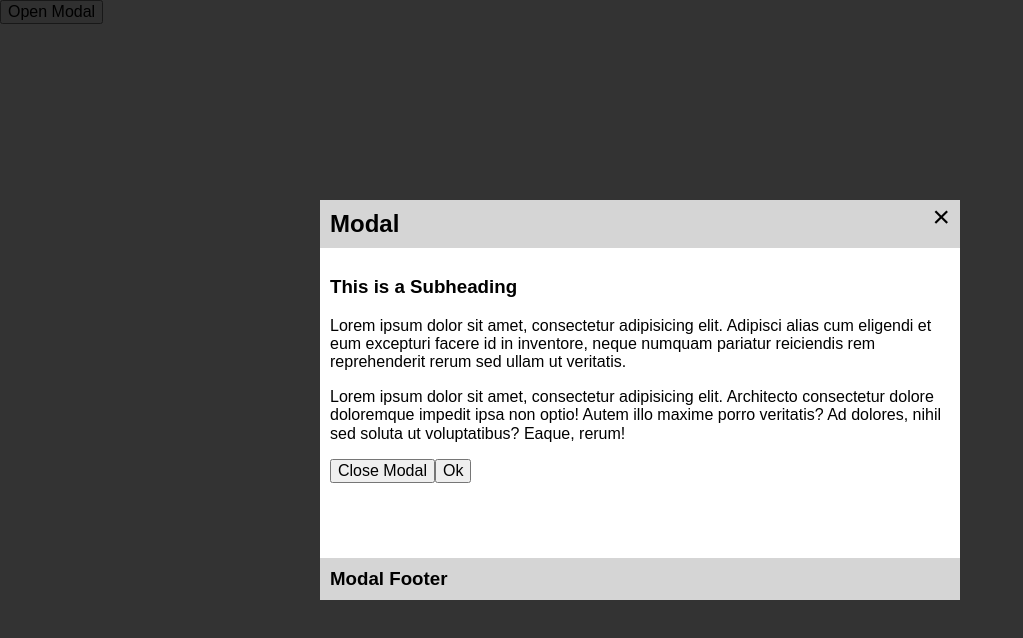
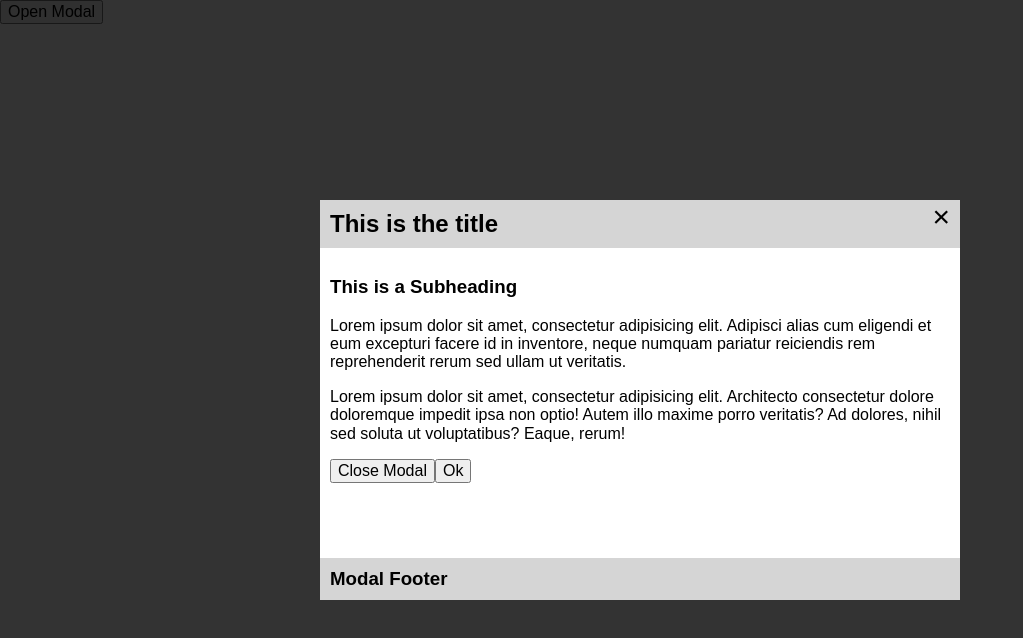
Before and after one commit to itsallrelative/angular-2-accessible-modal, an Angular app: page / in a window 1280 px wide. Both pictures are taken after a click on the button "Open Modal". Shown: the top 638 px of the page, without its empty margins (0-1023 px from the left). Built offline with nearby package versions, Linux system fonts and the light colour scheme.

Commit message:
Added modal title attribute to component, so the title can be declared on the element, without effecting template markup

```diff
--- a/src/app/app.component.html
+++ b/src/app/app.component.html
@@ -1,7 +1,7 @@
 <main>
   <button (click)="modal.openModal()">Open Modal</button>
 </main>
-<app-modal #modal>
+<app-modal #modal [modaltitle]="'This is the title'">
   <h3>This is a Subheading</h3>
   <p>Lorem ipsum dolor sit amet, consectetur adipisicing elit. Adipisci alias cum eligendi et eum excepturi facere id in inventore, neque numquam pariatur reiciendis rem reprehenderit rerum sed ullam ut veritatis.</p>
   <p>Lorem ipsum dolor sit amet, consectetur adipisicing elit. Architecto consectetur dolore doloremque impedit ipsa non optio! Autem illo maxime porro veritatis? Ad dolores, nihil sed soluta ut voluptatibus? Eaque, rerum!</p>
--- a/src/app/modal/modal.component.html
+++ b/src/app/modal/modal.component.html
@@ -1,7 +1,7 @@
 <aside class="modal-container" [attr.aria-hidden]="hideContainer">
   <section class="modal" role="dialog" aria-labelledby="modal-title" aria-describedby="" tabindex="0">
     <header class="modal-header">
-      <h2 id="modal-title" class="modal-title">Modal</h2>
+      <h2 id="modal-title" class="modal-title">{{modaltitle}}</h2>
       <button class="close-button" (click)="closeModal()">&times;</button>
     </header>
     <div class="modal-content">
--- a/src/app/modal/modal.component.ts
+++ b/src/app/modal/modal.component.ts
@@ -1,4 +1,4 @@
-import {Component, ElementRef} from '@angular/core';
+import {Component, ElementRef, Input} from '@angular/core';
 
 @Component({
   selector: 'app-modal',
@@ -7,6 +7,8 @@ import {Component, ElementRef} from '@angular/core';
   host: { '(document:keyup)': 'escapePressed($event)' }
 })
 export class ModalComponent {
+  @Input() modaltitle: string;
+
   hideContainer: boolean;
   modal: any;
 
```
